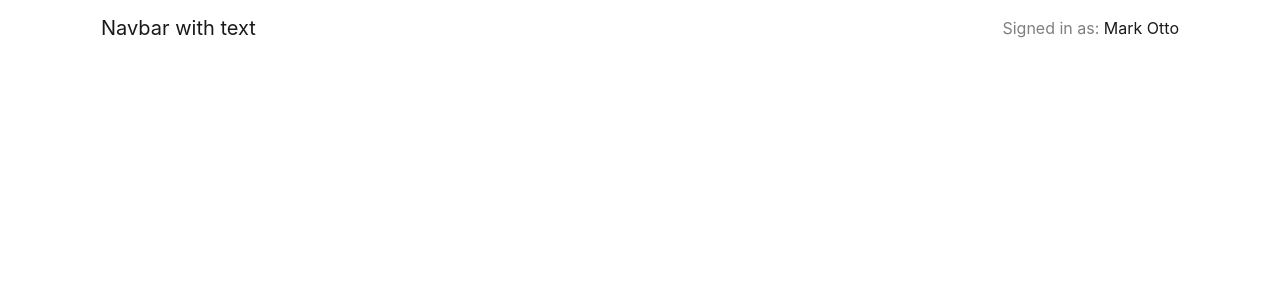
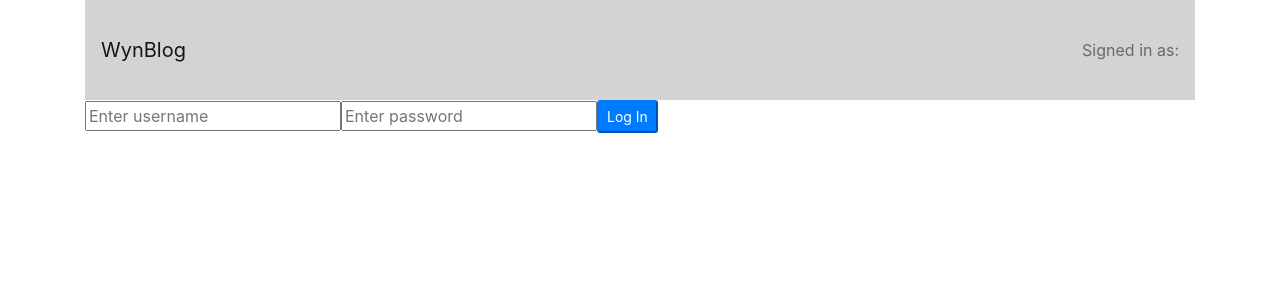
Before and after one commit to kcbreuil/authenticated-blog, a React (Create React App) app: page / in a window 1280 px wide. Shown: the top 300 px of the page. Built offline with nearby package versions, Linux system fonts and the light colour scheme.

Commit message:
connected login and rendered blogs

```diff
--- a/package.json
+++ b/package.json
@@ -15,6 +15,7 @@
     "express": "^4.17.1",
     "jsonwebtoken": "^8.5.1",
     "moment": "^2.27.0",
+    "moment-range": "^4.0.2",
     "mongodb": "^3.5.9",
     "mongoose": "^5.9.20",
     "react": "^16.13.1",
--- a/src/App.js
+++ b/src/App.js
@@ -1,5 +1,6 @@
 import React from "react";
 import { BrowserRouter, Switch, Route } from "react-router-dom";
+import { AppContextProvider } from "./context/AppContext";
 import { Container } from "react-bootstrap";
 import Blog from "./components/articles/Blog";
 import Blogs from "./components/articles/Blogs";
@@ -9,6 +10,7 @@ import Home from "./components/articles/Home";
 const App = () => {
   return (
     <BrowserRouter>
+      <AppContextProvider>
         <Container>
           <Switch>
             <Route path="/articles/new" component={BlogForm} />
@@ -18,6 +20,7 @@ const App = () => {
             <Route path="/" component={Home} />
           </Switch>
         </Container>
+      </AppContextProvider>
     </BrowserRouter>
   );
 };
--- a/src/components/articles/BlogForm.jsx
+++ b/src/components/articles/BlogForm.jsx
@@ -1,26 +1,25 @@
 import React, { useState } from "react";
 import { Form, Button } from "react-bootstrap";
+import axios from "axios";
 
-const BlogForm = ({ history }) => {
-  const initialState = { title: "", text: "" };
-  const [values, setValues] = useState(initialState);
-  const handleSubmit = (e) => {
+const BlogForm = () => {
+  const [title, setTitle] = useState("");
+  const [text, setText] = useState("");
+
+  const handleSubmit = async (e) => {
     e.preventDefault();
-
-    fetch("/articles", {
+    const token = localStorage.getItem("token");
+    await axios({
       method: "POST",
-      headers: { "Content-Type": "application/json" },
-      body: JSON.stringify(values),
+      url: `/articles`,
+      headers: { Authorization: `Bearer ${token}` },
+      data: {
+        title: title,
+        text: text,
+      },
     })
-      .then((response) => {
-        if (response.ok) {
-          alert("Article successfully created");
-          return response.json().then((article) => {
-            history.push(`/articles/${article._id}`);
-          });
-        }
-      })
-      .catch((error) => alert(error));
+      .then(({ data }) => console.log(data))
+      .catch((e) => console.log(e.message.toString()));
   };
   return (
     <div>
@@ -31,7 +30,7 @@ const BlogForm = ({ history }) => {
             type="text"
             placeholder="Title of your blog..."
             required={true}
-            onChange={(e) => setValues({ ...values, title: e.target.value })}
+            onChange={(e) => setTitle(e.target.value)}
           />
         </Form.Group>
         <Form.Group>
@@ -41,7 +40,7 @@ const BlogForm = ({ history }) => {
             rows="5"
             placeholder="Text for your blog post..."
             required={true}
-            onChange={(e) => setValues({ ...values, text: e.target.value })}
+            onChange={(e) => setText(e.target.value)}
           />
         </Form.Group>
 
--- a/src/components/articles/Blogs.jsx
+++ b/src/components/articles/Blogs.jsx
@@ -1,7 +1,22 @@
-import React from "react";
+import React, { useContext } from "react";
+import { AppContext } from "../../context/AppContext";
+import Card from "react-bootstrap/Card";
+import NavBar from "./NavBar";
 
 const Blogs = () => {
-  return <div>tings</div>;
+  const { blogs } = useContext(AppContext);
+
+  return (
+    <div>
+      <NavBar />
+      {blogs.map((blog) => (
+        <Card>
+          <Card.Body>{blog.title}</Card.Body>
+          <Card.Body>{blog.text}</Card.Body>
+        </Card>
+      ))}
+    </div>
+  );
 };
 
 export default Blogs;
--- a/src/components/articles/Home.jsx
+++ b/src/components/articles/Home.jsx
@@ -1,12 +1,12 @@
-import React, { useState } from "react";
+import React from "react";
 import NavBar from "./NavBar";
+import Login from "./Login";
 
 const Home = () => {
-  const [user, setUser] = useState({});
-  const [loggedIn, setLoggedIn] = useState(false);
   return (
     <div>
       <NavBar />
+      <Login />
     </div>
   );
 };
--- /dev/null
+++ b/src/components/articles/Login.jsx
@@ -0,0 +1,59 @@
+import React, { useState, useContext } from "react";
+import { AppContext } from "../../context/AppContext";
+import axios from "axios";
+
+const Login = () => {
+  const { setUser, setLoggedIn } = useContext(AppContext);
+  const [username, setUsername] = useState("");
+  const [password, setPassword] = useState("");
+
+  const logIn = async (username, password, e) => {
+    e.preventDefault();
+    await axios({
+      method: "POST",
+      url: `/users/login`,
+      data: {
+        username,
+        password,
+      },
+    })
+      .then((user) => {
+        setUser(user.data);
+        localStorage.setItem("token", user.data.tokens[0].token);
+        setLoggedIn(true);
+        setUsername("");
+        setPassword("");
+      })
+      .catch((e) => {
+        console.log(e.message.toString(), "Credentials Error");
+      });
+  };
+
+  return (
+    <>
+      <form onSubmit={(e) => logIn(username, password, e)}>
+        <input
+          type="username"
+          name="username"
+          placeholder="Enter username"
+          value={username}
+          onChange={(e) => setUsername(e.target.value)}
+          required
+        />
+        <input
+          type="password"
+          name="password"
+          placeholder="Enter password"
+          value={password}
+          onChange={(e) => setPassword(e.target.value)}
+          required
+        />
+        <button type="submit" className="btn-sm btn-primary actions">
+          Log In
+        </button>
+      </form>
+    </>
+  );
+};
+
+export default Login;
--- a/src/components/articles/NavBar.jsx
+++ b/src/components/articles/NavBar.jsx
@@ -1,19 +1,25 @@
-import React from "react";
+import React, { useContext } from "react";
+import { AppContext } from "../../context/AppContext";
 import Navbar from "react-bootstrap/Navbar";
 
 const NavBar = () => {
+  const { user } = useContext(AppContext);
   return (
-    <div>
-      <Navbar>
-        <Navbar.Brand href="#home">Navbar with text</Navbar.Brand>
+    <Navbar
+      style={{
+        height: "100px",
+        backgroundColor: "lightgrey",
+        width: "100%",
+      }}
+    >
+      <Navbar.Brand href="#home">WynBlog</Navbar.Brand>
       <Navbar.Toggle />
       <Navbar.Collapse className="justify-content-end">
         <Navbar.Text>
-            Signed in as: <a href="#login">Mark Otto</a>
+          Signed in as: <a href="#login">{user.username}</a>
         </Navbar.Text>
       </Navbar.Collapse>
     </Navbar>
-    </div>
   );
 };
 
--- /dev/null
+++ b/src/context/AppContext.jsx
@@ -0,0 +1,53 @@
+import React, { createContext, useState, useEffect } from "react";
+import axios from "axios";
+
+const AppContext = createContext();
+
+const AppContextProvider = ({ children }) => {
+  const [user, setUser] = useState([]);
+  const [loggedIn, setLoggedIn] = useState(false);
+  const [blogs, setBlogs] = useState([]);
+
+  const token = localStorage.getItem("token");
+
+  useEffect(() => {
+    if (token) {
+      axios
+        .get("/users/me", { headers: { Authorization: `Bearer ${token}` } })
+        .then(({ user }) => {
+          setUser(user);
+          setLoggedIn(true);
+        })
+        .catch((e) => console.log(e.message.toString()));
+    }
+  }, [token]);
+
+  useEffect(() => {
+    if (token) {
+      axios
+        .get(`/articles`, { headers: { Authorization: `Bearer ${token}` } })
+        .then(({ data }) => {
+          console.log(data);
+          setBlogs(data);
+        })
+        .catch((e) => console.log(e.message.toString()));
+    }
+  }, [loggedIn, token]);
+
+  return (
+    <AppContext.Provider
+      value={{
+        user,
+        setUser,
+        loggedIn,
+        setLoggedIn,
+        blogs,
+        setBlogs,
+      }}
+    >
+      {children}
+    </AppContext.Provider>
+  );
+};
+
+export { AppContext, AppContextProvider };
```
Also changed, not shown: 1 other file (tests, documents, lock files or other folders). Lines whose indentation alone changed are shown as unchanged.
